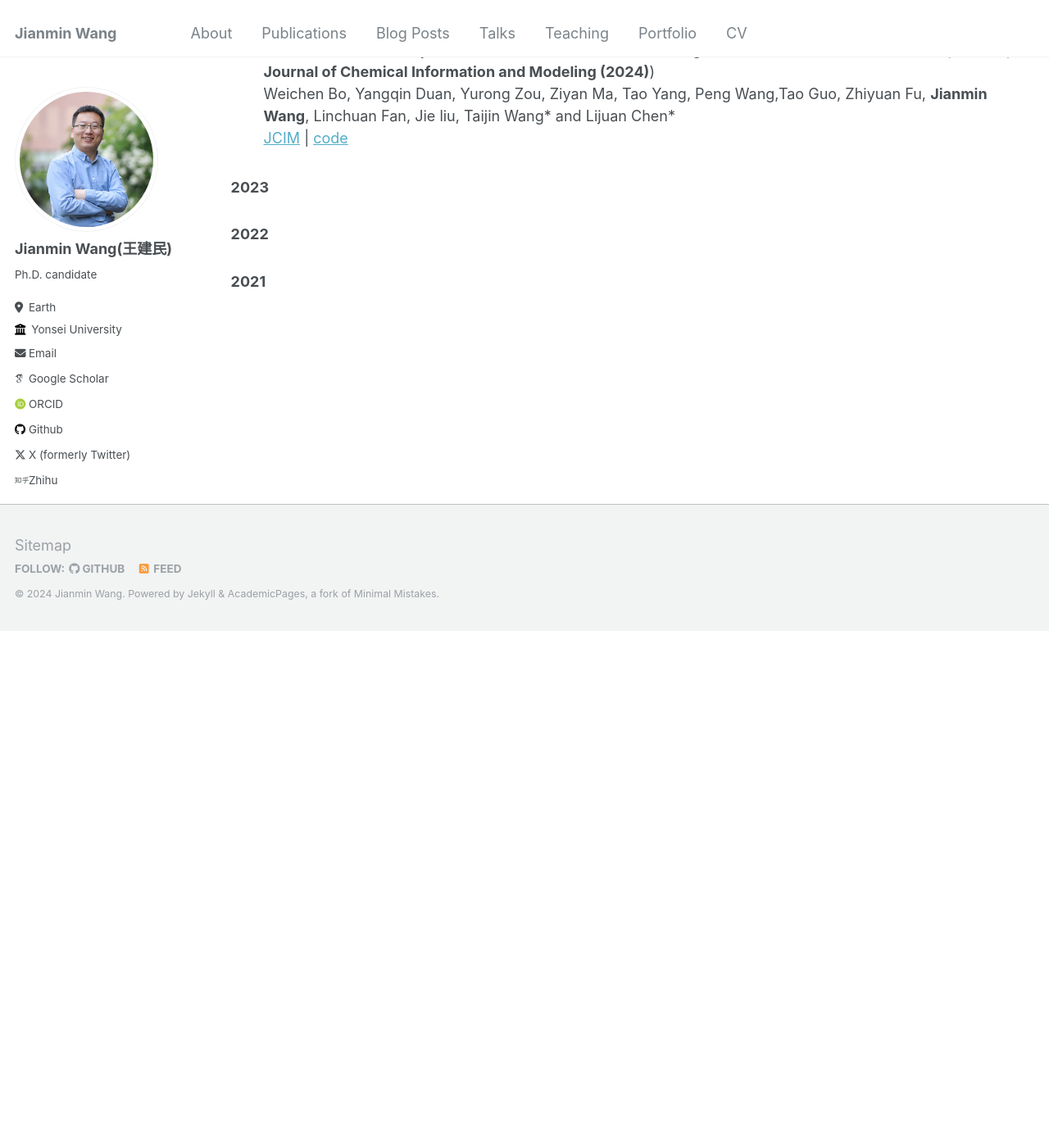
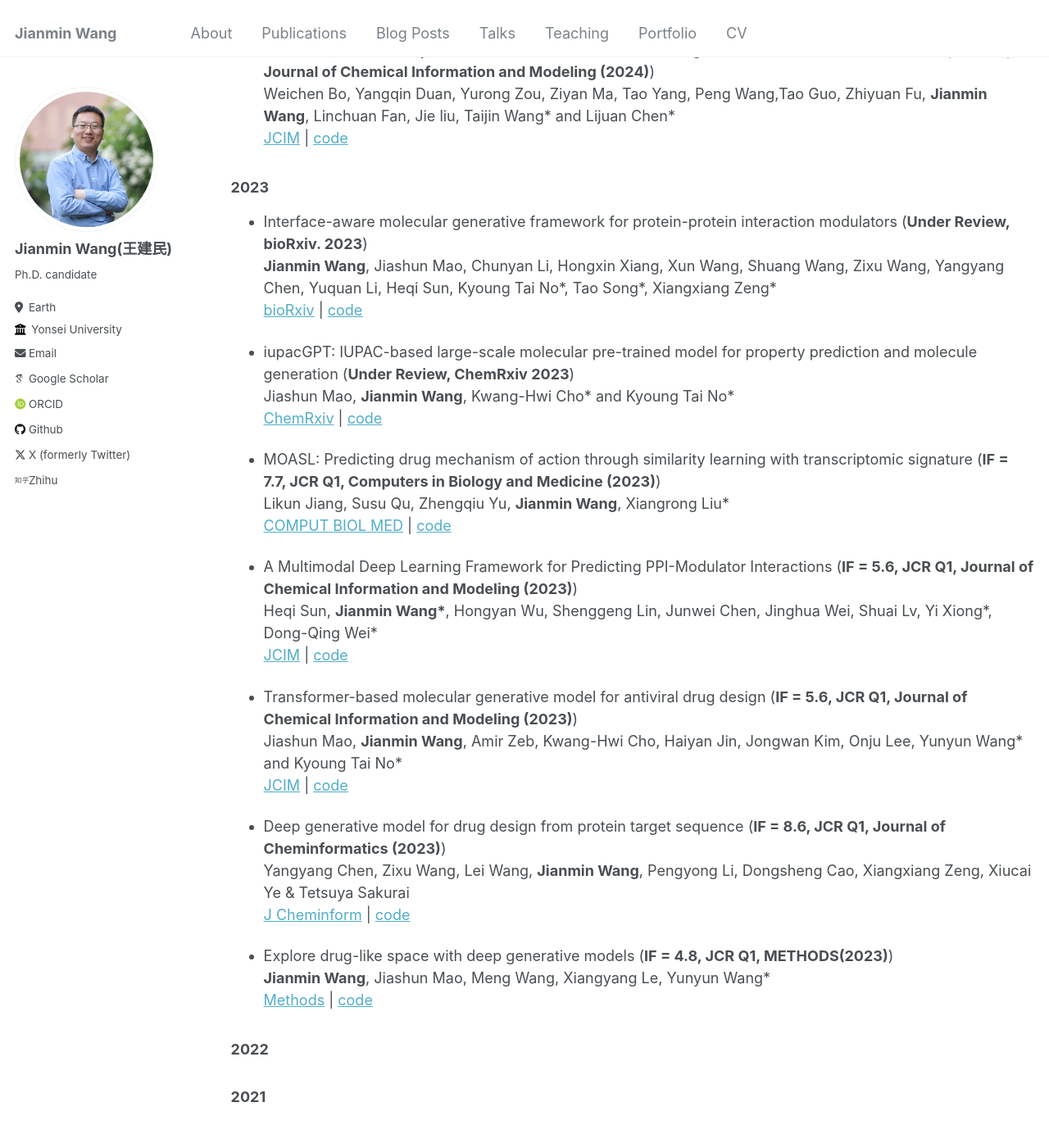
Before and after one commit to Jianmin2drugai/Jianmin2drugai.github.io, a Jekyll site: the page built from _pages/publications.md, in a window 1280 px wide and 1400 px high, scrolled down 1259 px. Shown: the top 1384 px of the window at 82% size. Built offline with Jekyll 4.4.1, drawn with Linux system fonts in a browser that asks for light colours; some web fonts are replaced; before the commit the page ends 2030 px from its top, so only the background shows below that.

Commit message:
Update publications.md

```diff
--- a/_pages/publications.md
+++ b/_pages/publications.md
@@ -51,10 +51,33 @@ author_profile: true
 
 ### 2023
 
+*   Interface-aware molecular generative framework for protein-protein interaction modulators (**Under Review, bioRxiv. 2023**)
+    **Jianmin Wang**, Jiashun Mao, Chunyan Li, Hongxin Xiang, Xun Wang, Shuang Wang, Zixu Wang, Yangyang Chen, Yuquan Li, Heqi Sun, Kyoung Tai No\*, Tao Song\*, Xiangxiang Zeng\*
+    [bioRxiv](https://doi.org/10.1101/2023.10.10.557742) | [code](https://github.com/AspirinCode/GENiPPI)
 
+*   iupacGPT: IUPAC-based large-scale molecular pre-trained model for property prediction and molecule generation (**Under Review, ChemRxiv 2023**)
+    Jiashun Mao, **Jianmin Wang**, Kwang-Hwi Cho\* and Kyoung Tai No\*
+    [ChemRxiv](https://doi.org/10.26434/chemrxiv-2023-5kjvh) | [code](https://github.com/AspirinCode/iupacGPT)
 
+*   MOASL: Predicting drug mechanism of action through similarity learning with transcriptomic signature (**IF = 7.7, JCR Q1, Computers in Biology and Medicine (2023)**)
+   Likun Jiang, Susu Qu, Zhengqiu Yu, **Jianmin Wang**, Xiangrong Liu\*
+   [COMPUT BIOL MED](https://doi.org/10.1016/j.compbiomed.2023.107853) | [code](https://github.com/jianglikun/MOASL)
 
+*   A Multimodal Deep Learning Framework for Predicting PPI-Modulator Interactions (**IF = 5.6, JCR Q1, Journal of Chemical Information and Modeling (2023)**)
+    Heqi Sun, **Jianmin Wang\***, Hongyan Wu, Shenggeng Lin, Junwei Chen, Jinghua Wei, Shuai Lv, Yi Xiong\*, Dong-Qing Wei\*
+    [JCIM](https://doi.org/10.1021/acs.jcim.3c01527) | [code](https://github.com/sun-heqi/MultiPPIMI)
 
+*   Transformer-based molecular generative model for antiviral drug design (**IF = 5.6, JCR Q1, Journal of Chemical Information and Modeling (2023)**)
+    Jiashun Mao, **Jianmin Wang**, Amir Zeb, Kwang-Hwi Cho, Haiyan Jin, Jongwan Kim, Onju Lee, Yunyun Wang\* and Kyoung Tai No\*
+    [JCIM](https://doi.org/10.1021/acs.jcim.3c00536) | [code](https://github.com/AspirinCode/TransAntivirus)
+
+*   Deep generative model for drug design from protein target sequence (**IF = 8.6, JCR Q1, Journal of Cheminformatics (2023)**)
+    Yangyang Chen, Zixu Wang, Lei Wang, **Jianmin Wang**, Pengyong Li, Dongsheng Cao, Xiangxiang Zeng, Xiucai Ye & Tetsuya Sakurai
+    [J Cheminform](https://doi.org/10.1186/s13321-023-00702-2) | [code](https://github.com/viko-3/TargetGAN)
+
+*   Explore drug-like space with deep generative models (**IF = 4.8, JCR Q1, METHODS(2023)**)
+    **Jianmin Wang**, Jiashun Mao, Meng Wang, Xiangyang Le, Yunyun Wang\*
+    [Methods](https://doi.org/10.1016/j.ymeth.2023.01.004) | [code](https://github.com/AspirinCode/drug-likeness_space)
 
 ### 2022
 
```
